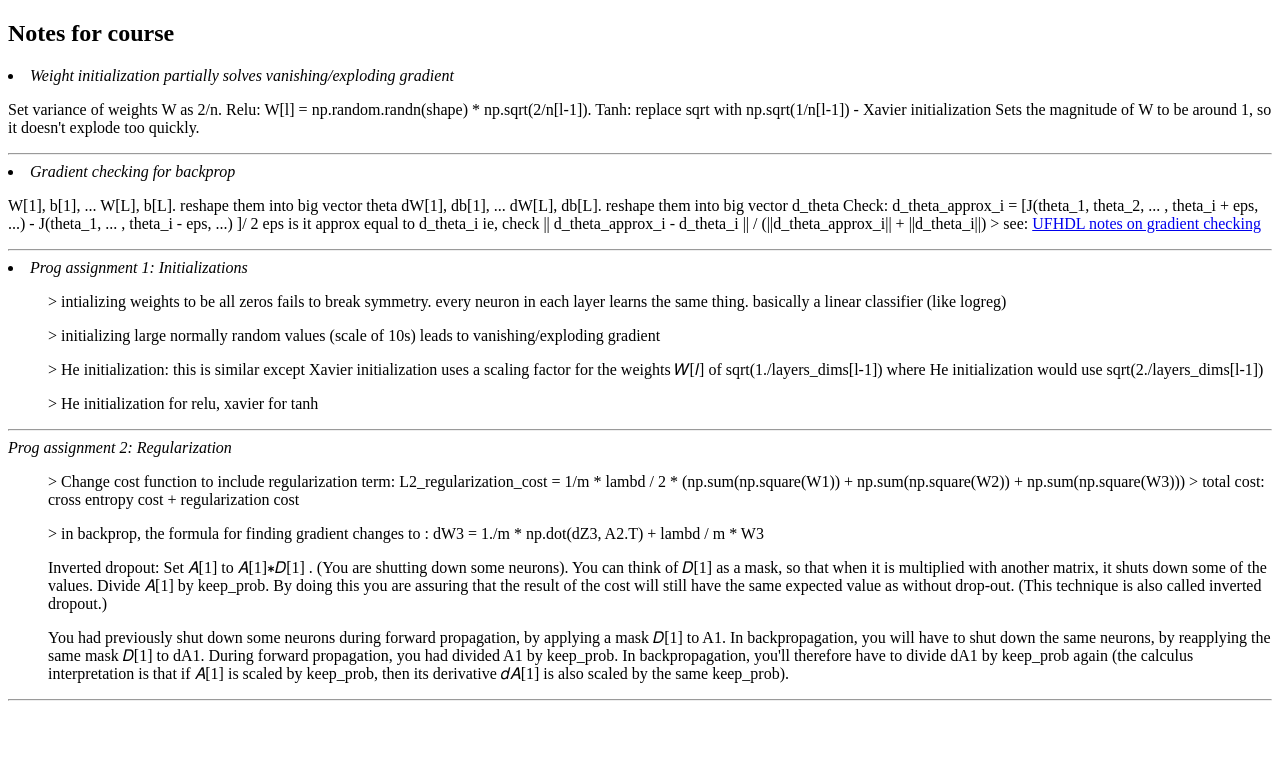
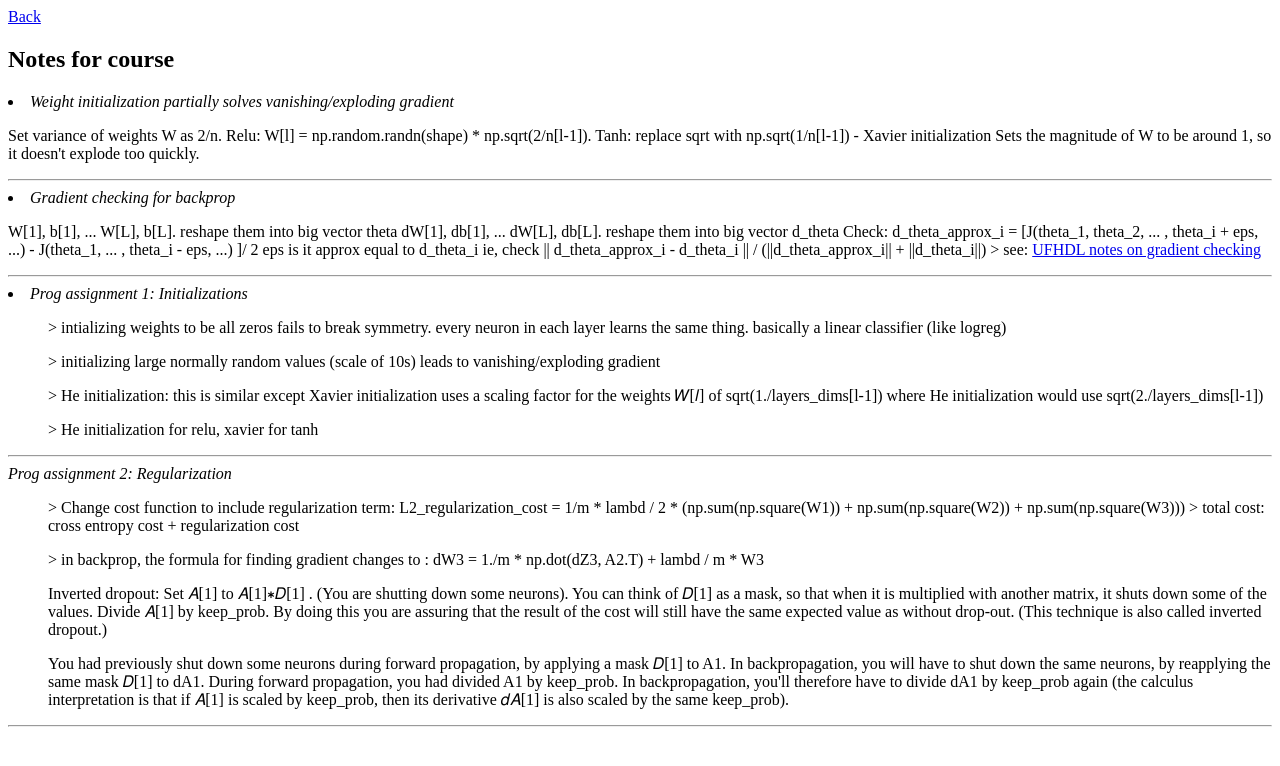
Before and after one commit to laiziiun/hi, a plain HTML site: page education/self_dir_courses/improv_dnn.html in a window 1280 px wide. Drawn offline with Linux system fonts and the light colour scheme.

Commit message:
edit improv nn nav

```diff
--- a/education/self_dir_courses/improv_dnn.html
+++ b/education/self_dir_courses/improv_dnn.html
@@ -6,7 +6,11 @@
     <title>Improving Deep NN</title>
 </head>
 <body>
-    <h2>Notes for course</h2>
+    <header>
+        <a href="../index.html">Back</a>
+    </header>
+    <div id="contents">
+        <h2>Notes for course</h2>
     <li>
         <em>Weight initialization partially solves vanishing/exploding gradient</em>
         <p>Set variance of weights W as 2/n.
@@ -81,6 +85,8 @@ During forward propagation, you had divided A1 by keep_prob. In backpropagation,
 
     </li>
     <hr>
+    </div>
+
 
 </body>
 </html>
```
Also changed, not shown: education/self_dir.html (+1 -0 lines).
